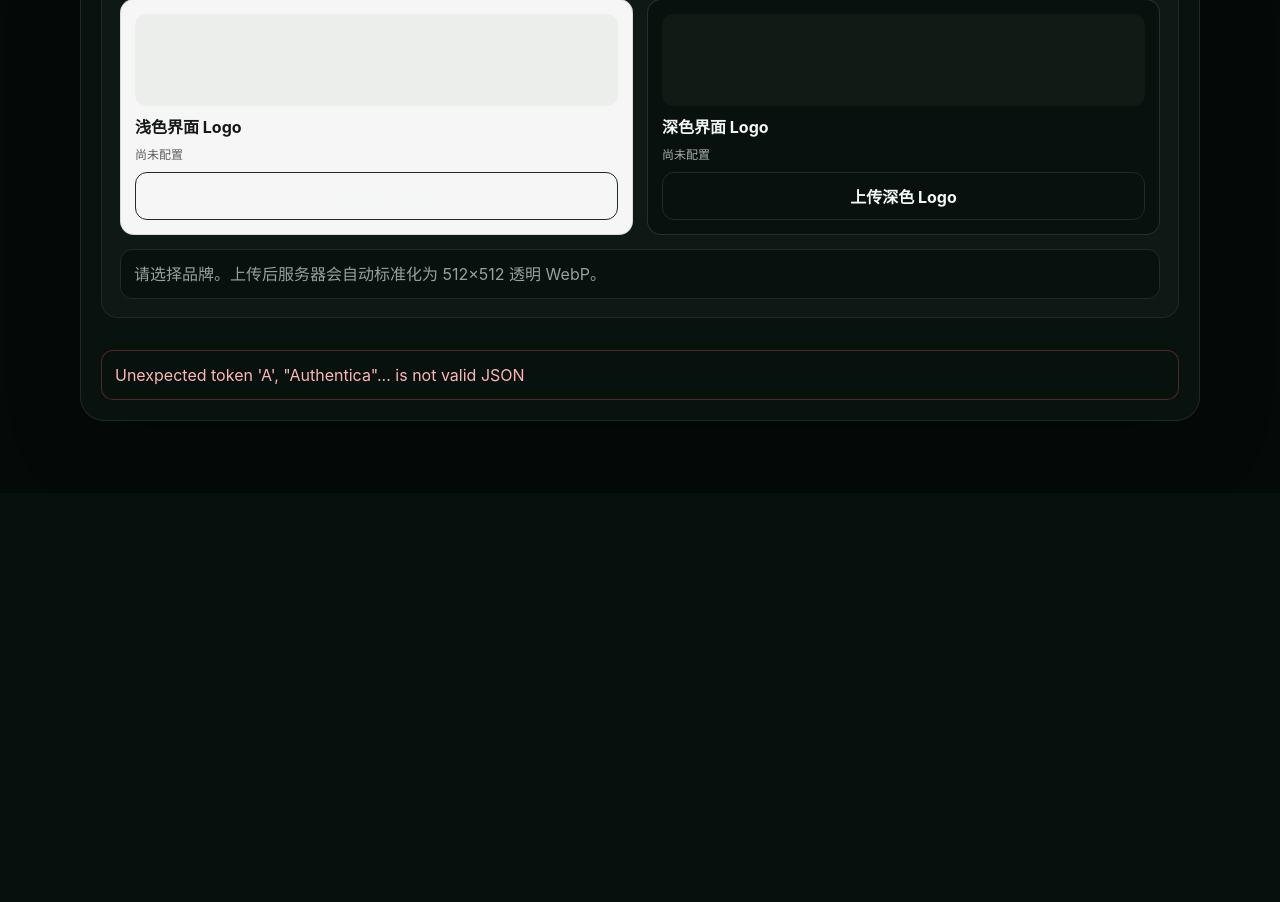
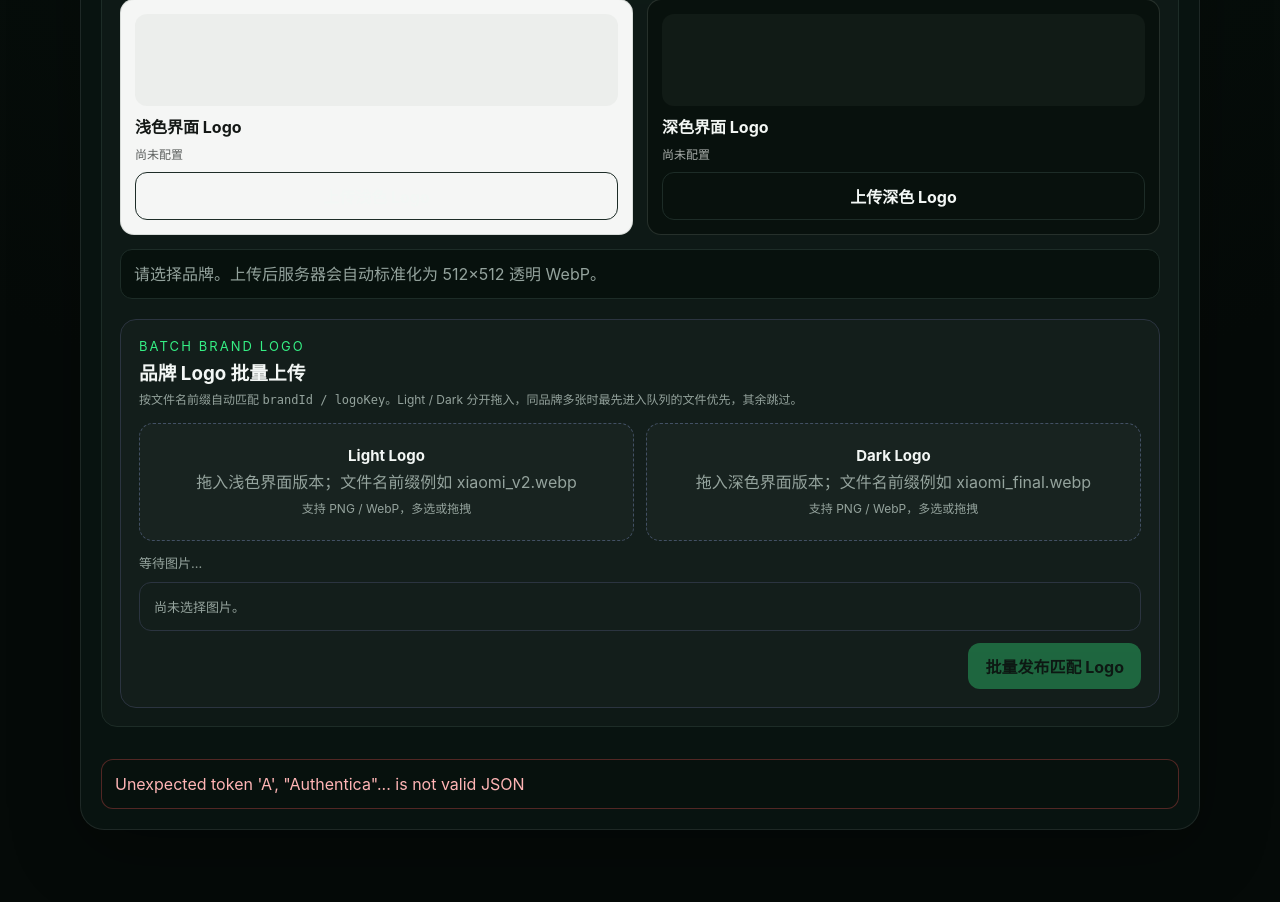
Before and after one commit to Assembles-J/EV-Charge-Book, a Flask app: template hero-admin/templates/index.html in a window 1280 px wide. Shown: the part 620-1522 px from the top of the page. Before the commit the page ends 1041 px from the top, so only its background shows below. Run offline with Flask 3, Linux system fonts and the light colour scheme; the template is opened without the code that fills it, so the values that code supplies are empty; parts of the project's set-up code (start-up, migrations or seed data) failed here and were passed over.

Commit message:
feat(admin): expose batch image upload controls

```diff
--- a/hero-admin/templates/index.html
+++ b/hero-admin/templates/index.html
@@ -6,6 +6,7 @@
   <title>EV Charge Book · Admin</title>
   <link rel="stylesheet" href="static/admin.css" />
   <link rel="stylesheet" href="static/catalog-tools.css" />
+  <link rel="stylesheet" href="static/batch-upload.css" />
 </head>
 <body>
 <main>
@@ -130,9 +131,11 @@
           <div class="quality-row"><label for="convertQuality">WebP 质量</label><span class="quality-value" id="qualityValue">90%</span></div>
           <input id="convertQuality" type="range" min="0.70" max="1" step="0.01" value="0.90" />
         </div>
-        <div class="tool-result" id="toolResult">
-          <img id="convertOutputPreview" alt="WebP preview" />
-          <div class="empty-result">转换完成后会在这里显示 WebP 预览、尺寸和文件大小。</div>
+        <div>
+          <div class="tool-result" id="toolResult">
+            <img id="convertOutputPreview" alt="WebP preview" />
+            <div class="empty-result">转换完成后会在这里显示 WebP 预览、尺寸和文件大小。</div>
+          </div>
         </div>
       </div>
     </div>
@@ -196,5 +199,6 @@
 
 <script src="static/admin.js"></script>
 <script src="static/catalog-tools.js"></script>
+<script src="static/batch-upload.js"></script>
 </body>
 </html>
```
